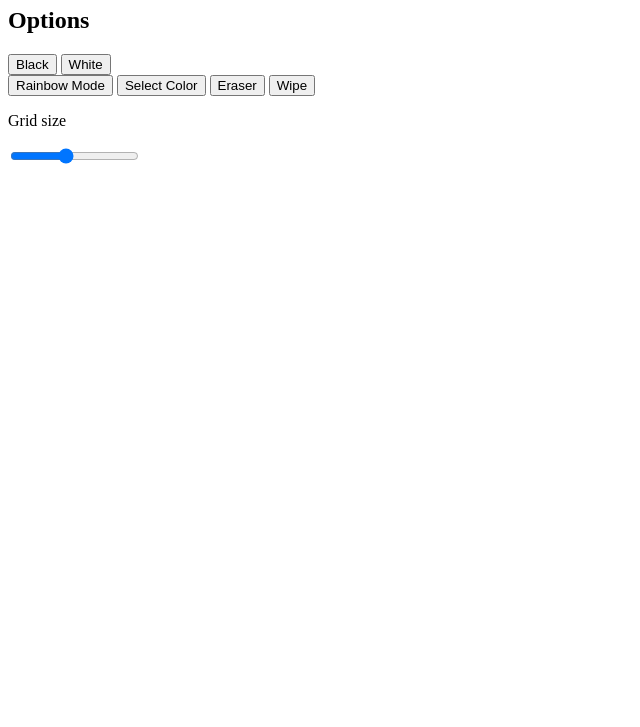
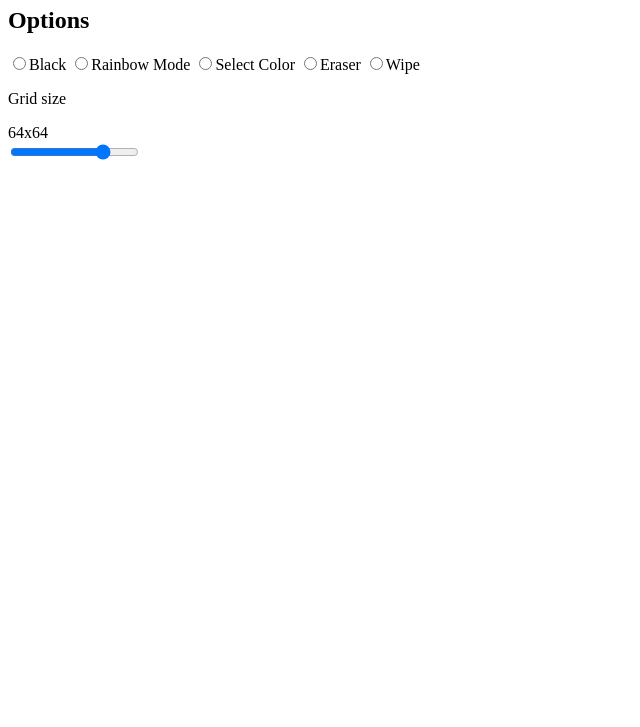
Before and after one commit to sarah-vo/etch-a-sketch, a plain HTML site: page home.html in a window 1280 px wide. Shown: the part 73-800 px from the top of the page, without its empty margins (0-640 px from the left). Drawn offline with nearby package versions, Linux system fonts and the light colour scheme.

Commit message:
Add font, more completed html structure

```diff
--- a/home.html
+++ b/home.html
@@ -5,26 +5,33 @@
     <title>Etch-A-Sketch!</title>
     <link rel="stylesheet" href="styles.css">
     <script src="script.js" defer></script>
+    <script src="https://ajax.googleapis.com/ajax/libs/jquery/3.6.0/jquery.min.js"></script>
+    <link rel="preconnect" href="https://fonts.googleapis.com">
+    <link rel="preconnect" href="https://fonts.gstatic.com" crossorigin>
+    <link href="https://fonts.googleapis.com/css2?family=Roboto:ital,wght@0,100;0,300;0,400;0,500;0,700;0,900;1,100;1,300;1,400;1,500;1,700;1,900&display=swap" rel="stylesheet">
 </head>
 <body>
     <h1>Etch-A-Sketch</h1>
+    <div class="content">
         <div class="options">
             <h2>Options</h2>
-        <div class ="bw-button">
-            <button class="black">Black</button>
-            <button class="white">White</button>
+            <div class="buttons">
+                <input type="radio" name="buttonGroup" value="black" id="black"><label class="mode-button" for="black">Black</label>
+                <input type="radio" name="buttonGroup" value="rainbow" id="rainbow"><label class="mode-button" for="rainbow">Rainbow Mode</label>
+                <input type="radio" name="buttonGroup" value="select-color" id="select-color"><label class="mode-button" for="select-color">Select Color</label>
+                <input type="radio" name="buttonGroup" value="eraser" id="eraser"><label class="mode-button" for="eraser">Eraser</label>
+                <input type="radio" name="buttonGroup" value="wipe" id="wipe"><label class="mode-button" for="wipe">Wipe</label>
             </div>
-        <button class="rainbow">Rainbow Mode</button>
-        <button class="select-color">Select Color</button>
-        <button class="eraser">Eraser</button>
-        <button class="wipe">Wipe</button>
             <div class="canvas-size">
                 <p>Grid size</p>
+                <div class="grid-size">64x64</div>
                 <label>
-                <input type="range" min="1" max="8" value="4" class="slider">
+                    <input type="range" min="1" max="5" value="4" class="slider"
+                      onchange = "canvasSizeChanger(this.value)">
                 </label>
             </div>
         </div>
         <div class="canvas"></div>
+    </div>
 </body>
 </html>
```
Lines whose indentation alone changed are shown as unchanged.
